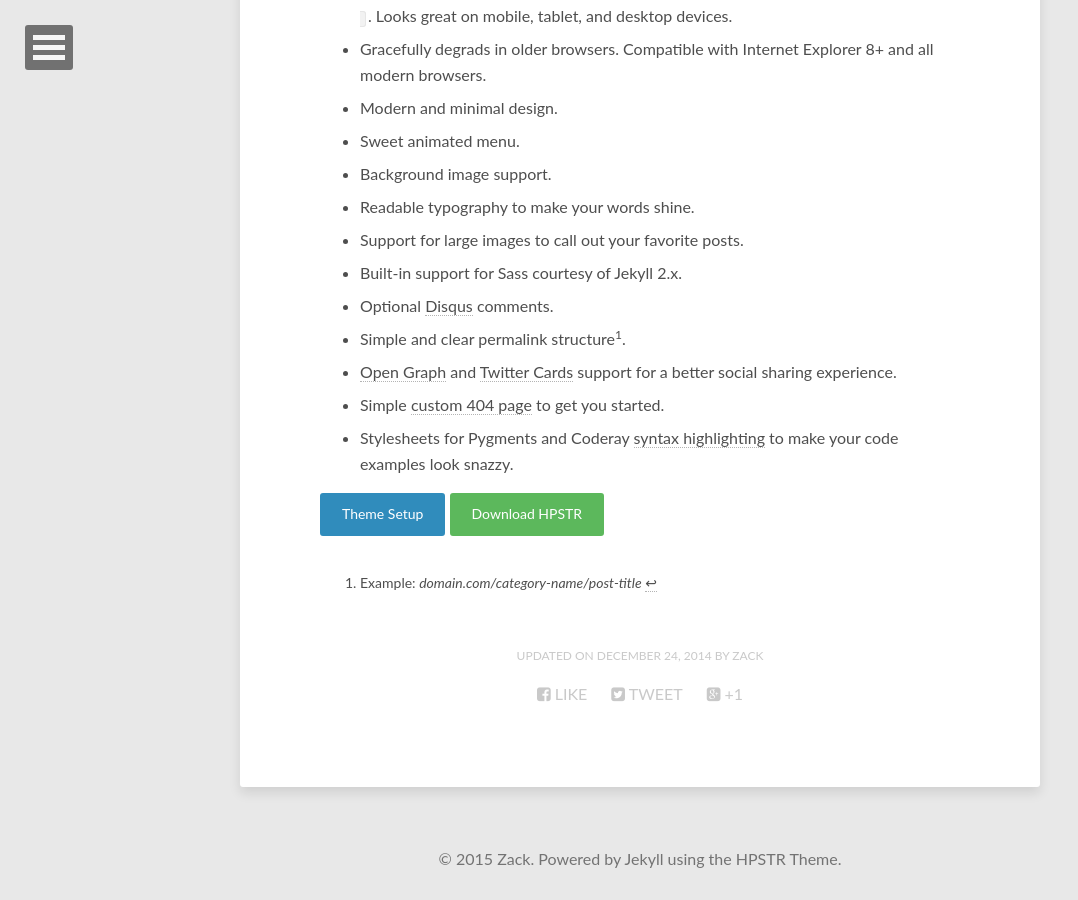
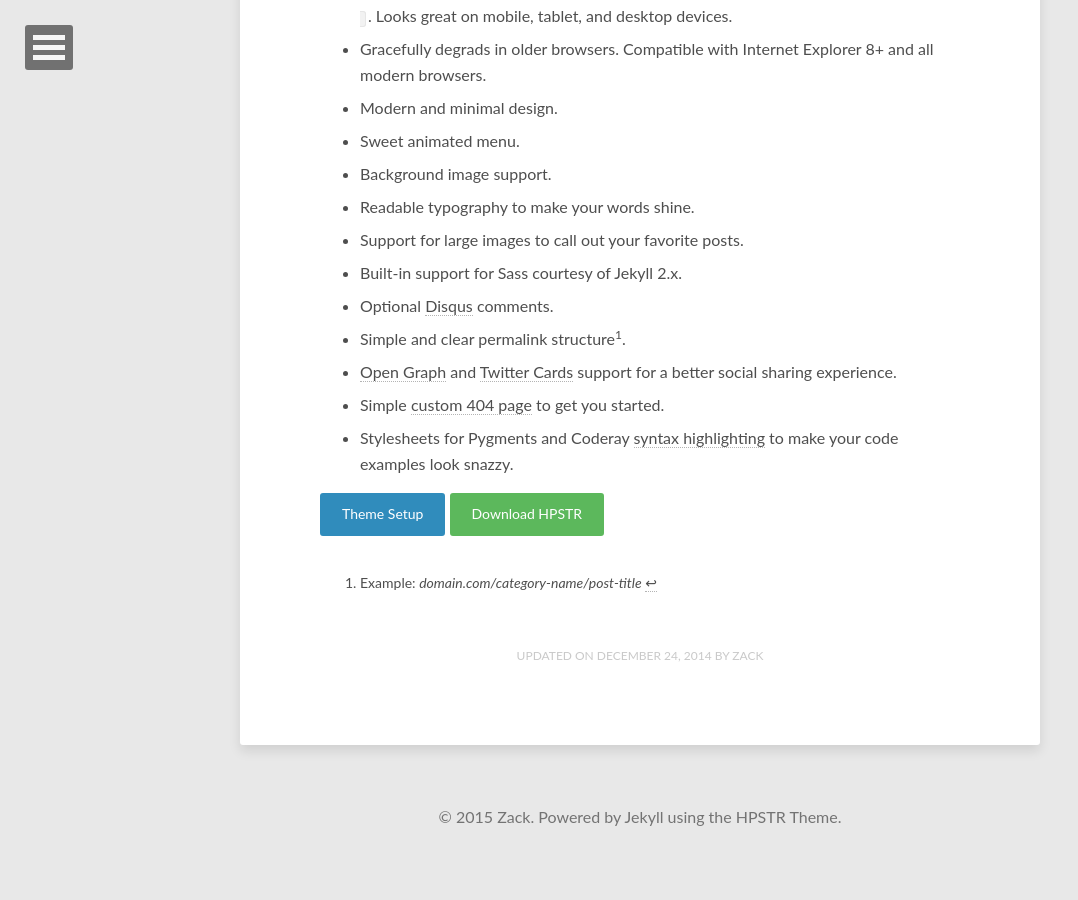
Before and after one commit to ZackZK/ZackZK.github.io, a Jekyll site: the page built from about/index.md, in a window 1280 px wide and 900 px high, scrolled down 800 px. Shown: the whole window, without its empty margins (0-1078 px from the left). Built offline with Jekyll 4.4.1, drawn with Linux system fonts in a browser that asks for light colours; after the commit the page ends 1658 px from its top, so only the background shows below that.

Commit message:
remove social share links
remove social share links

```diff
--- a/_layouts/page.html
+++ b/_layouts/page.html
@@ -40,7 +40,6 @@
       <footer class="entry-meta">
         {% if page.modified %}<span>Updated on <span class="entry-date date published updated"><time datetime="{{ page.modified }}">{{ page.modified | date: "%B %d, %Y" }}</time></span></span>
         <span class="author vcard"><span class="fn">{{ site.owner.name }}</span></span>{% endif %}
-        {% if page.share != false %}{% include social-share.html %}{% endif %}
       </footer>
     </div><!-- /.entry-content -->
     {% if page.comments != false %}<section id="disqus_thread"></section><!-- /#disqus_thread -->{% endif %}
--- a/_layouts/post.html
+++ b/_layouts/post.html
@@ -46,7 +46,6 @@
         <span class="entry-tags">{% for tag in page.tags %}<a href="{{ site.url }}/tags/#{{ tag }}" title="Pages tagged {{ tag }}" class="tag"><span class="term">{{ tag }}</span></a>{% unless forloop.last %}{% endunless %}{% endfor %}</span>
         {% if page.modified %}<span>Updated on <span class="entry-date date updated"><time datetime="{{ page.modified }}">{{ page.modified | date: "%B %d, %Y" }}</time></span></span>
         <span class="author vcard"><span class="fn">{{ site.owner.name }}</span></span>{% endif %}
-        {% if page.share != false %}{% include social-share.html %}{% endif %}
       </footer>
     </div><!-- /.entry-content -->
     {% if page.comments != false %}<section id="disqus_thread"></section><!-- /#disqus_thread -->{% endif %}
```
